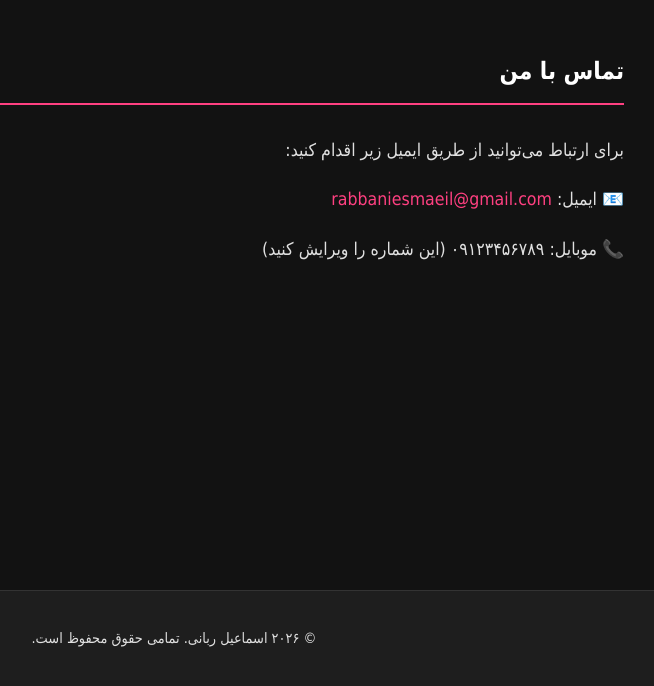
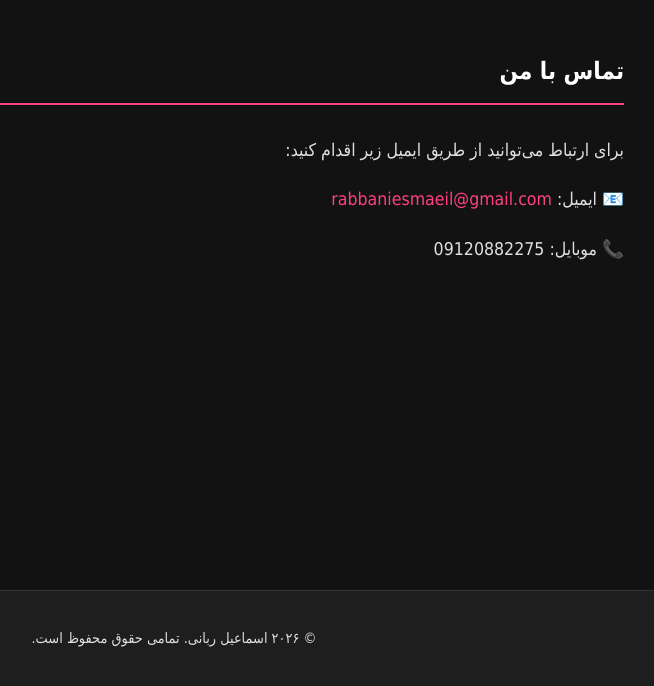
Before and after one commit to rabbani-esmaeil/portfolio-, an Eleventy site: page index.njk in a window 1280 px wide. Shown: the part 2008-2694 px from the top of the page, without its empty margins (466-1120 px from the left). Built offline with nearby package versions, Linux system fonts and the light colour scheme; Eleventy itself is replaced by a stand-in of ours; files that its build step writes are made by us from their sources.

Commit message:
Update index.njk

```diff
--- a/index.njk
+++ b/index.njk
@@ -129,7 +129,7 @@
     <div class="contact-info">
       <p>برای ارتباط می‌توانید از طریق ایمیل زیر اقدام کنید:</p>
       <p>📧 ایمیل: <a href="mailto:rabbaniesmaeil@gmail.com">rabbaniesmaeil@gmail.com</a></p>
-      <p>📞 موبایل: ۰۹۱۲۳۴۵۶۷۸۹ (این شماره را ویرایش کنید)</p>
+      <p>📞 موبایل: 09120882275 </p>
     </div>
   </section>
 
```
